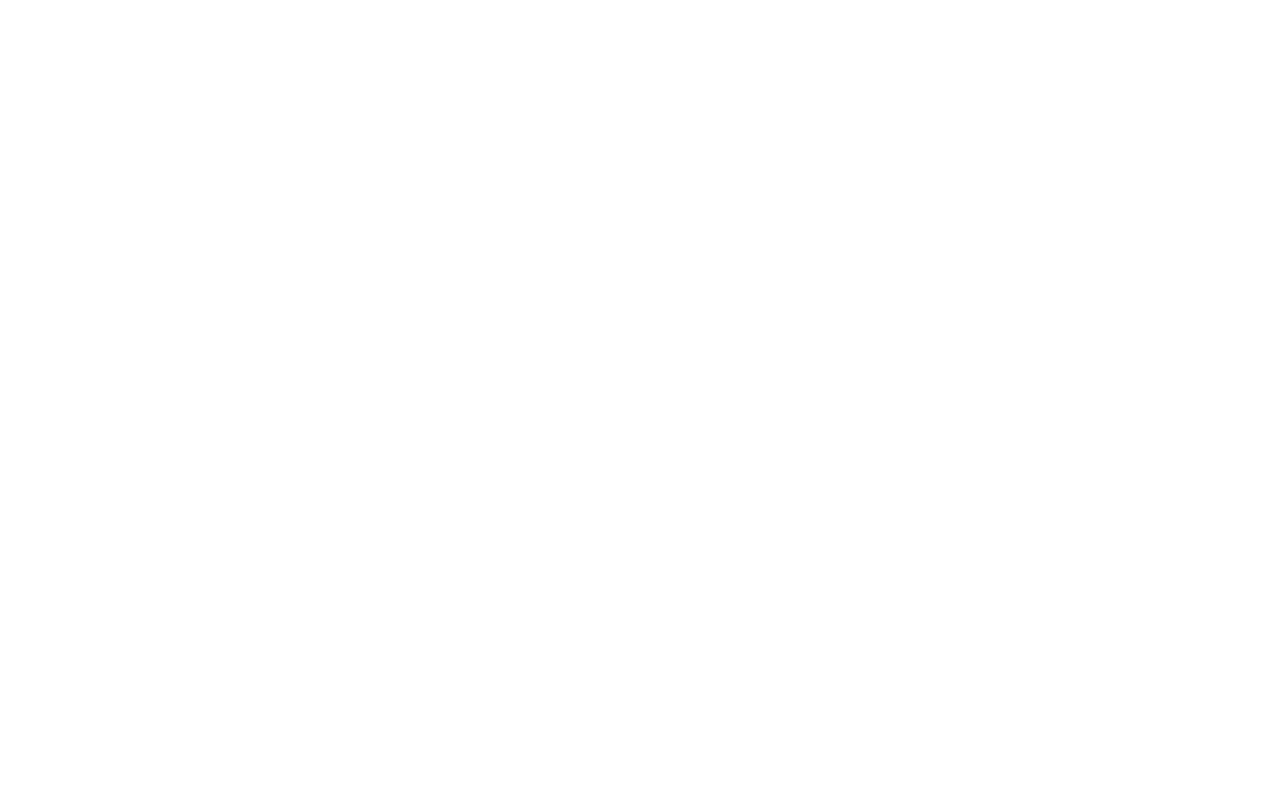
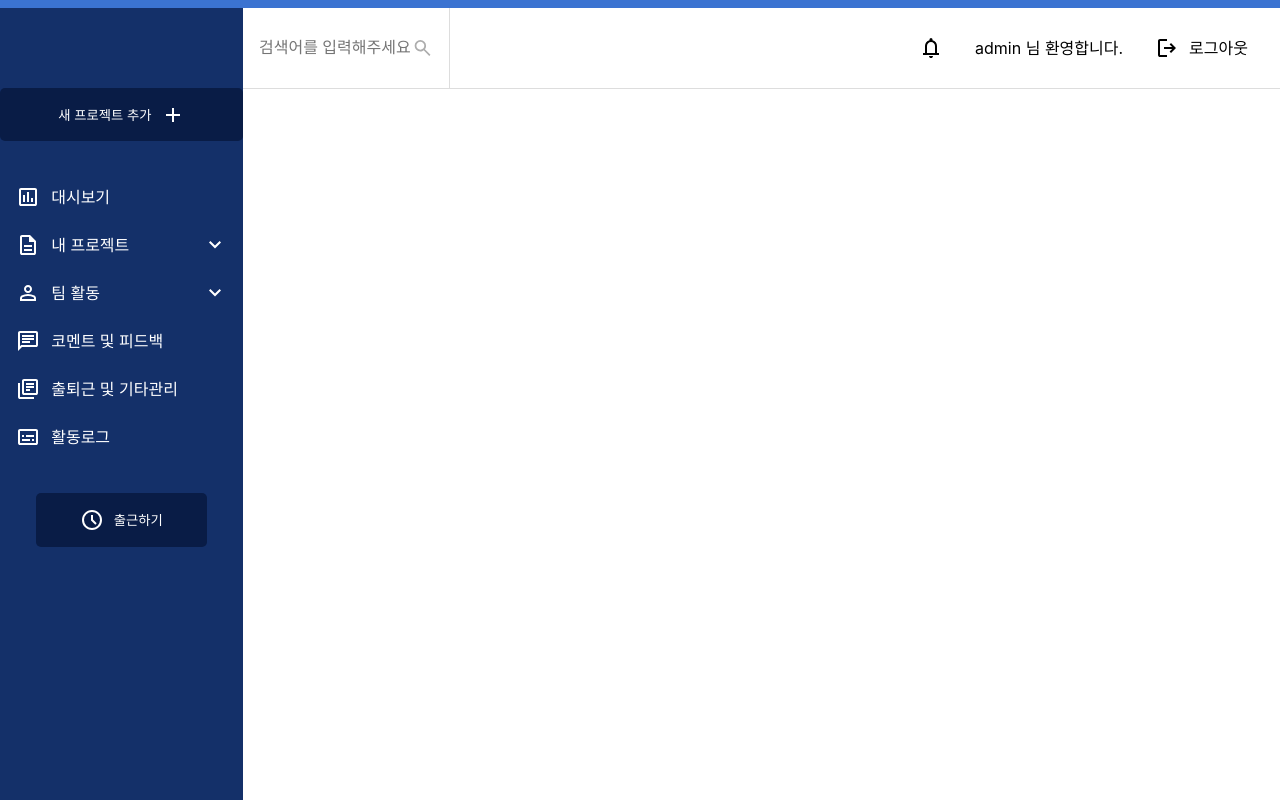
Before and after one commit to cazac11722/WorkVisual, a React (Create React App) app: page /a in a window 1280 px wide. Before the commit this address had no page. Built offline with nearby package versions, Linux system fonts and the light colour scheme.

Commit message:
a,b 추가

```diff
--- a/package.json
+++ b/package.json
@@ -16,9 +16,7 @@
     "start": "react-scripts start",
     "build": "react-scripts build",
     "test": "react-scripts test",
-    "eject": "react-scripts eject",
-    "predeploy": "npm run build",
-    "deploy": "gh-pages -d build"
+    "eject": "react-scripts eject"
   },
   "eslintConfig": {
     "extends": [
--- a/src/App.js
+++ b/src/App.js
@@ -8,7 +8,8 @@
 import SigninPage from './pages/auth/SigninPage.js';
 import Dashboard from './pages/home/Dashboard.js';
 import EmployeeManagement from './pages/management/EmployeeManagement.js';
-
+import APage from './pages/project/a.js';
+import BPage from './pages/project/b.js';
 
 function App() {
   return (
@@ -16,15 +17,13 @@
       <Routes>
 
         <Route path='/' element={<Dashboard />} />
-
         <Route path='/login' element={<LoginPage />} />
         <Route path='/signin' element={<SigninPage />} />
 
+        <Route path='/a' element={<APage />} />
+        <Route path='/b' element={<BPage />} />
 
         <Route path='/employee-management' element={<EmployeeManagement />} />
-
-
-
 
       </Routes>
     </Router>
--- a/src/components/Sidebar.js
+++ b/src/components/Sidebar.js
@@ -11,10 +11,15 @@
   // 각 메뉴의 URL 매칭을 확인하는 함수
   const isActive = (path) => location.pathname === path;
 
+  const AdminDataTest = [
+    {"name" : "a", "href" : "/a"},
+    {"name" : "b", "href" : "/b"},
+  ]
+
   const AdminData = [
-    {"name" : "직원 관리", "href" : "employee-management"},
-    {"name" : "프로젝트 관리", "href" : "project-management"},
-    {"name" : "통계 및 분석", "href" : "statistics-management"},
+    {"name" : "직원 관리", "href" : "/employee-management"},
+    {"name" : "프로젝트 관리", "href" : "/project-management"},
+    {"name" : "통계 및 분석", "href" : "/statistics-management"},
   ]
 
   return (
@@ -23,7 +28,7 @@
       <nav className="row padding-y-2em">
         <ul>
           <Menulink MenuIcon="Dashboard" MenuActvie={isActive('/') ? true : false} MenuName="대시보기" MenuHref="/" />
-          <MenuSubLink MenuIcon="Project" MenuName="내 프로젝트" />
+          <MenuSubLink MenuIcon="Project" MenuName="내 프로젝트" MenuData={AdminDataTest} />
           <MenuSubLink MenuIcon="user" MenuName="팀 활동" MenuData={AdminData} />
           <Menulink MenuIcon="Comments" MenuName="코멘트 및 피드백" MenuHref="#" />
           <Menulink MenuIcon="Commuting" MenuActvie={isActive('/commute-view') ? true : false} MenuName="출퇴근 및 기타관리" MenuHref="/commute-view" />
--- /dev/null
+++ b/src/pages/project/a.js
@@ -0,0 +1,20 @@
+import React from 'react';
+import Sidebar from '../../components/Sidebar';
+import Header from '../../components/Header';
+import "../../styles/a.css"
+
+const APage = () => {
+    return (
+        <div className='wrap_inner border-top--main flex'>
+            <Sidebar />
+            <div className="row w100">
+                <Header />
+                <main>
+
+                </main>
+            </div>
+        </div>
+    );
+}
+
+export default APage;
--- /dev/null
+++ b/src/pages/project/b.js
@@ -0,0 +1,20 @@
+import React from 'react';
+import Sidebar from '../../components/Sidebar';
+import Header from '../../components/Header';
+import "../../styles/b.css"
+
+const BPage = () => {
+    return (
+        <div className='wrap_inner border-top--main flex'>
+            <Sidebar />
+            <div className="row w100">
+                <Header />
+                <main>
+
+                </main>
+            </div>
+        </div>
+    )
+}
+
+export default BPage;
--- a/src/styles/form.css
+++ b/src/styles/form.css
@@ -1,6 +1,3 @@
-
-
-
 
 .table-data {
     width: 100%;
```
Also changed, not shown: src/pages/MainPage.js (deleted, +0 -10 lines), src/styles/a.css (added), src/styles/b.css (added).
